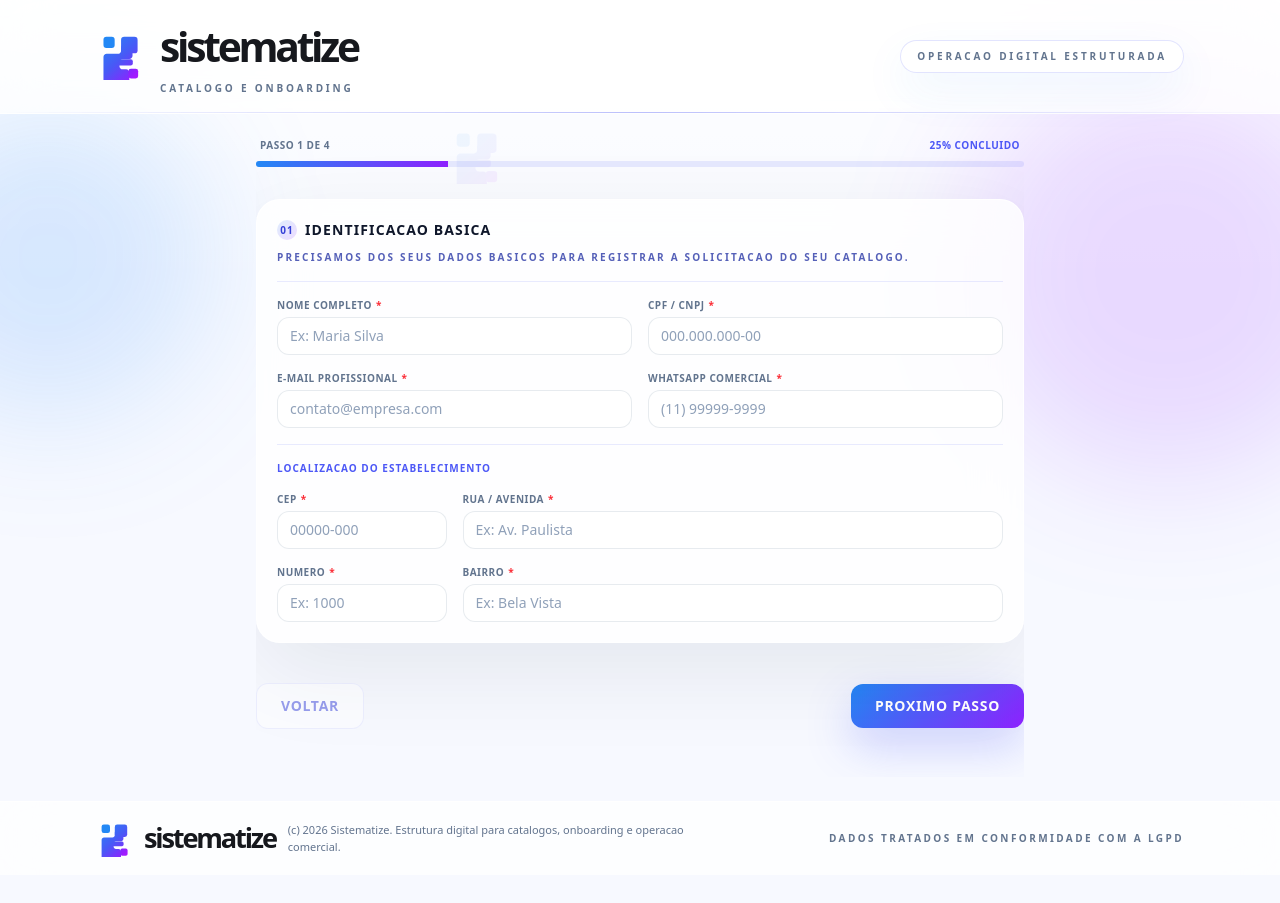
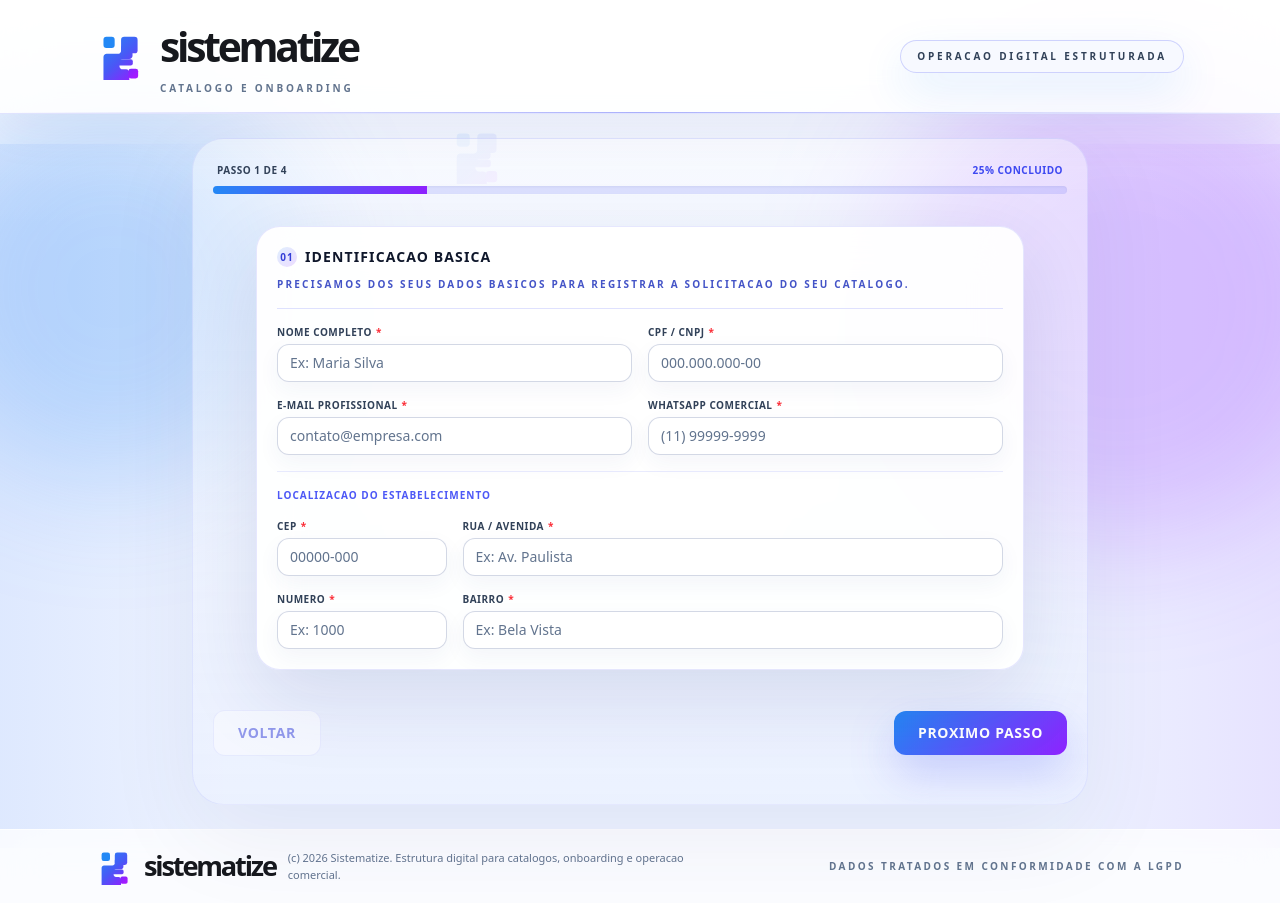
Before and after one commit to CATALOGOSBEAUTY/catalogo-formulario-onboarding, a React (Vite) app: page / in a window 1280 px wide. Before the commit the page ends 875 px from the top, so only its background shows below. Built offline with nearby package versions, Linux system fonts and the light colour scheme.

Commit message:
style: increase onboarding contrast

```diff
--- a/src/components/ui/Card.tsx
+++ b/src/components/ui/Card.tsx
@@ -6,7 +6,7 @@ const Card = React.forwardRef<HTMLDivElement, React.HTMLAttributes<HTMLDivElemen
     <div
       ref={ref}
       className={cn(
-        "rounded-[1.5rem] border border-white/80 bg-white/82 p-5 shadow-[0_30px_90px_rgba(15,23,42,0.08)] backdrop-blur-xl",
+        "rounded-[1.5rem] border border-[rgba(77,88,246,0.14)] bg-[rgba(255,255,255,0.94)] p-5 shadow-[0_28px_80px_rgba(34,52,120,0.12)] backdrop-blur-xl",
         className,
       )}
       {...props}
@@ -19,7 +19,7 @@ const CardHeader = React.forwardRef<HTMLDivElement, React.HTMLAttributes<HTMLDiv
   ({ className, ...props }, ref) => (
     <div
       ref={ref}
-      className={cn("mb-4 flex flex-col space-y-1.5 border-b border-[rgba(77,88,246,0.12)] pb-4", className)}
+      className={cn("mb-4 flex flex-col space-y-1.5 border-b border-[rgba(77,88,246,0.18)] pb-4", className)}
       {...props}
     />
   ),
@@ -41,7 +41,7 @@ const CardDescription = React.forwardRef<HTMLParagraphElement, React.HTMLAttribu
   ({ className, ...props }, ref) => (
     <p
       ref={ref}
-      className={cn("mt-1 text-[10px] font-semibold uppercase tracking-[0.22em] text-[#5560B8]", className)}
+      className={cn("mt-1 text-[10px] font-bold uppercase tracking-[0.22em] text-[#4454C7]", className)}
       {...props}
     />
   ),
--- a/src/components/ui/Input.tsx
+++ b/src/components/ui/Input.tsx
@@ -9,7 +9,7 @@ const Input = React.forwardRef<HTMLInputElement, InputProps>(
       <input
         type={type}
         className={cn(
-          "w-full rounded-xl border border-[rgba(148,163,184,0.22)] bg-white/80 px-3 py-2 text-sm text-slate-800 shadow-[inset_0_1px_0_rgba(255,255,255,0.8)] transition-shadow placeholder:text-slate-400 focus-visible:outline-none focus-visible:ring-2 focus-visible:ring-[#4D58F6] focus-visible:ring-offset-2 focus-visible:ring-offset-white disabled:cursor-not-allowed disabled:opacity-50 file:mr-4 file:rounded-full file:border-0 file:bg-[rgba(37,136,245,0.1)] file:px-4 file:py-1.5 file:text-[10px] file:font-bold file:uppercase file:tracking-[0.18em] file:text-[#3640D7] hover:file:bg-[rgba(77,88,246,0.12)]",
+          "w-full rounded-xl border border-[rgba(110,126,170,0.3)] bg-white px-3 py-2 text-sm text-slate-900 shadow-[0_8px_22px_rgba(42,61,130,0.05)] transition-[border-color,box-shadow,background-color] placeholder:text-slate-500 focus-visible:outline-none focus-visible:ring-2 focus-visible:ring-[#4D58F6] focus-visible:border-[#6A63FF] focus-visible:ring-offset-2 focus-visible:ring-offset-white disabled:cursor-not-allowed disabled:opacity-50 file:mr-4 file:rounded-full file:border-0 file:bg-[rgba(37,136,245,0.14)] file:px-4 file:py-1.5 file:text-[10px] file:font-bold file:uppercase file:tracking-[0.18em] file:text-[#2736B8] hover:file:bg-[rgba(77,88,246,0.18)]",
           className,
         )}
         ref={ref}
--- a/src/components/ui/Label.tsx
+++ b/src/components/ui/Label.tsx
@@ -8,7 +8,7 @@ const Label = React.forwardRef<HTMLLabelElement, LabelProps>(
     <label
       ref={ref}
       className={cn(
-        "block text-[10px] font-bold text-slate-500 mb-1 uppercase tracking-wider peer-disabled:cursor-not-allowed peer-disabled:opacity-70",
+        "mb-1 block text-[10px] font-extrabold uppercase tracking-wider text-slate-700 peer-disabled:cursor-not-allowed peer-disabled:opacity-70",
         className
       )}
       {...props}
--- a/src/components/ui/Select.tsx
+++ b/src/components/ui/Select.tsx
@@ -8,7 +8,7 @@ const Select = React.forwardRef<HTMLSelectElement, SelectProps>(
     return (
       <select
         className={cn(
-          "w-full appearance-none rounded-xl border border-[rgba(148,163,184,0.22)] bg-white/80 px-3 py-2 text-sm font-medium text-slate-700 shadow-[inset_0_1px_0_rgba(255,255,255,0.8)] focus-visible:outline-none focus-visible:ring-2 focus-visible:ring-[#4D58F6] focus-visible:ring-offset-2 focus-visible:ring-offset-white disabled:cursor-not-allowed disabled:opacity-50",
+          "w-full appearance-none rounded-xl border border-[rgba(110,126,170,0.3)] bg-white px-3 py-2 text-sm font-medium text-slate-800 shadow-[0_8px_22px_rgba(42,61,130,0.05)] focus-visible:outline-none focus-visible:ring-2 focus-visible:ring-[#4D58F6] focus-visible:border-[#6A63FF] focus-visible:ring-offset-2 focus-visible:ring-offset-white disabled:cursor-not-allowed disabled:opacity-50",
           className,
         )}
         ref={ref}
--- a/src/components/ui/Textarea.tsx
+++ b/src/components/ui/Textarea.tsx
@@ -8,7 +8,7 @@ const Textarea = React.forwardRef<HTMLTextAreaElement, TextareaProps>(
     return (
       <textarea
         className={cn(
-          "w-full resize-none rounded-xl border border-[rgba(148,163,184,0.22)] bg-white/80 px-3 py-2 text-sm text-slate-800 shadow-[inset_0_1px_0_rgba(255,255,255,0.8)] placeholder:text-slate-400 focus-visible:outline-none focus-visible:ring-2 focus-visible:ring-[#4D58F6] focus-visible:ring-offset-2 focus-visible:ring-offset-white disabled:cursor-not-allowed disabled:opacity-50",
+          "w-full resize-none rounded-xl border border-[rgba(110,126,170,0.3)] bg-white px-3 py-2 text-sm text-slate-900 shadow-[0_8px_22px_rgba(42,61,130,0.05)] placeholder:text-slate-500 focus-visible:outline-none focus-visible:ring-2 focus-visible:ring-[#4D58F6] focus-visible:border-[#6A63FF] focus-visible:ring-offset-2 focus-visible:ring-offset-white disabled:cursor-not-allowed disabled:opacity-50",
           className,
         )}
         ref={ref}
--- a/src/index.css
+++ b/src/index.css
@@ -2,7 +2,7 @@
 
 :root {
   --brand-ink: #16181d;
-  --brand-surface: #f7f9ff;
+  --brand-surface: #eef3ff;
   color: var(--brand-ink);
   background-color: var(--brand-surface);
   font-family: "Segoe UI", Arial, Helvetica, sans-serif;
@@ -20,9 +20,9 @@ body {
   min-width: 320px;
   margin: 0;
   background:
-    radial-gradient(circle at top left, rgba(35, 136, 245, 0.16), transparent 28%),
-    radial-gradient(circle at top right, rgba(142, 34, 255, 0.16), transparent 30%),
-    linear-gradient(180deg, #fafbff 0%, #f3f6ff 100%);
+    radial-gradient(circle at top left, rgba(35, 136, 245, 0.26), transparent 26%),
+    radial-gradient(circle at top right, rgba(142, 34, 255, 0.24), transparent 28%),
+    linear-gradient(180deg, #f5f8ff 0%, #e8efff 52%, #e1e9fb 100%);
   color: var(--brand-ink);
 }
 
--- a/src/modules/Header/index.tsx
+++ b/src/modules/Header/index.tsx
@@ -2,7 +2,7 @@ import { SistematizeLogo } from "@/src/components/branding/SistematizeLogo";
 
 export function Header() {
   return (
-    <header className="sticky top-0 z-50 border-b border-white/70 bg-white/80 backdrop-blur-xl">
+    <header className="sticky top-0 z-50 border-b border-[rgba(77,88,246,0.16)] bg-white/88 shadow-[0_16px_45px_rgba(72,88,160,0.08)] backdrop-blur-xl">
       <div className="mx-auto flex w-full max-w-6xl items-center justify-between gap-4 px-4 py-4 sm:px-8">
         <div className="min-w-0">
           <SistematizeLogo
@@ -12,11 +12,11 @@ export function Header() {
             subtitle="Catalogo e onboarding"
           />
         </div>
-        <div className="hidden rounded-full border border-[rgba(77,88,246,0.16)] bg-white/80 px-4 py-2 text-[10px] font-semibold uppercase tracking-[0.28em] text-slate-500 shadow-[0_18px_45px_rgba(37,136,245,0.08)] md:block">
+        <div className="hidden rounded-full border border-[rgba(77,88,246,0.24)] bg-[rgba(247,249,255,0.94)] px-4 py-2 text-[10px] font-semibold uppercase tracking-[0.28em] text-slate-700 shadow-[0_18px_45px_rgba(37,136,245,0.12)] md:block">
           Operacao digital estruturada
         </div>
       </div>
-      <div className="h-px w-full bg-gradient-to-r from-transparent via-[rgba(77,88,246,0.38)] to-transparent" />
+      <div className="h-px w-full bg-gradient-to-r from-transparent via-[rgba(77,88,246,0.48)] to-transparent" />
     </header>
   );
 }
--- a/src/modules/Layout/index.tsx
+++ b/src/modules/Layout/index.tsx
@@ -9,12 +9,13 @@ interface LayoutProps {
 
 export function Layout({ children }: LayoutProps) {
   return (
-    <div className="relative min-h-screen overflow-hidden bg-[#F7F9FF] font-sans text-slate-900">
+    <div className="relative min-h-screen overflow-hidden bg-[#EEF3FF] font-sans text-slate-900">
       <div className="pointer-events-none absolute inset-0">
-        <div className="absolute inset-x-0 top-0 h-72 bg-[linear-gradient(180deg,rgba(255,255,255,0.92)_0%,rgba(247,249,255,0)_100%)]" />
-        <div className="absolute -left-28 top-24 h-80 w-80 rounded-full bg-[rgba(37,136,245,0.16)] blur-3xl" />
-        <div className="absolute -right-24 top-16 h-[26rem] w-[26rem] rounded-full bg-[rgba(142,34,255,0.14)] blur-3xl" />
-        <div className="absolute left-1/2 top-32 hidden -translate-x-1/2 opacity-[0.055] lg:block">
+        <div className="absolute inset-x-0 top-0 h-80 bg-[linear-gradient(180deg,rgba(255,255,255,0.95)_0%,rgba(238,243,255,0.35)_70%,rgba(238,243,255,0)_100%)]" />
+        <div className="absolute left-0 right-0 top-36 h-[44rem] bg-[linear-gradient(90deg,rgba(33,110,245,0.08)_0%,rgba(255,255,255,0)_18%,rgba(255,255,255,0)_82%,rgba(143,34,255,0.08)_100%)]" />
+        <div className="absolute -left-20 top-24 h-96 w-96 rounded-full bg-[rgba(37,136,245,0.24)] blur-3xl" />
+        <div className="absolute -right-20 top-16 h-[30rem] w-[30rem] rounded-full bg-[rgba(142,34,255,0.22)] blur-3xl" />
+        <div className="absolute left-1/2 top-32 hidden -translate-x-1/2 opacity-[0.08] lg:block">
           <SistematizeLogo lockup="symbol" className="h-[24rem] w-[24rem]" />
         </div>
       </div>
--- a/src/modules/OnboardingForm/index.tsx
+++ b/src/modules/OnboardingForm/index.tsx
@@ -151,15 +151,15 @@ export function OnboardingForm() {
   }
 
   return (
-    <div className="w-full relative z-10 max-w-3xl mx-auto overflow-hidden pb-12">
+    <div className="relative z-10 mx-auto w-full max-w-4xl overflow-hidden rounded-[2rem] border border-[rgba(77,88,246,0.1)] bg-[linear-gradient(180deg,rgba(255,255,255,0.42)_0%,rgba(234,240,255,0.55)_100%)] px-5 pb-12 pt-6 shadow-[0_30px_90px_rgba(49,67,136,0.08)]">
       <div className="mb-8">
-        <div className="flex justify-between text-[10px] font-bold uppercase tracking-wider text-slate-500 mb-2 px-1">
+        <div className="mb-2 flex justify-between px-1 text-[10px] font-bold uppercase tracking-wider text-slate-700">
           <span>Passo {currentStep} de {totalSteps}</span>
-          <span className="text-[#4D58F6]">
+          <span className="text-[#3E49F1]">
             {Math.round((currentStep / totalSteps) * 100)}% concluido
           </span>
         </div>
-        <div className="h-1.5 w-full overflow-hidden rounded-full bg-[rgba(77,88,246,0.12)]">
+        <div className="h-2 w-full overflow-hidden rounded-full bg-[rgba(77,88,246,0.16)] shadow-[inset_0_1px_2px_rgba(61,78,140,0.08)]">
           <motion.div
             initial={{ width: 0 }}
             animate={{ width: `${(currentStep / totalSteps) * 100}%` }}
```
